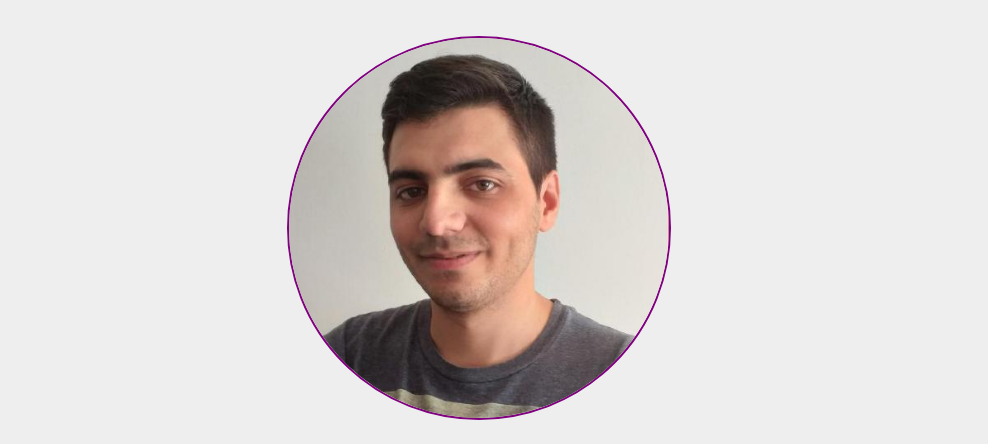
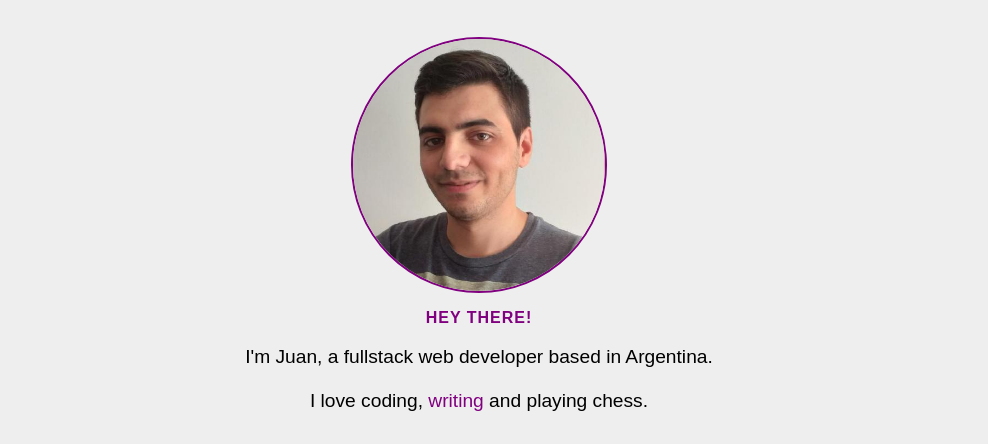
Before and after one commit to eliasjuanpablo/personal-site, a Gatsby site: page / in a window 1280 px wide. Shown: the part 101-545 px from the top of the page, without its empty margins (161-1149 px from the left). Built offline with nearby package versions, Linux system fonts and the light colour scheme; Gatsby itself is replaced by a stand-in of ours.

Commit message:
Implement grid layout for bigger viewports

```diff
--- a/src/components/Footer.js
+++ b/src/components/Footer.js
@@ -10,6 +10,7 @@ const Footer = () => {
 };
 
 const Wrapper = styled.div`
+  grid-area: footer;
   display: flex;
   flex-direction: column;
   align-items: center;
--- a/src/components/Layout.js
+++ b/src/components/Layout.js
@@ -25,6 +25,9 @@ const GlobalStyle = createGlobalStyle`
     font-size: 4vw;
     @media (min-width: 600px) {
       font-size: 3vw;
+    }
+    @media (min-width: 1024px) {
+      font-size: 16px;
     }
   }
 
@@ -60,11 +63,23 @@ const GlobalStyle = createGlobalStyle`
 `;
 
 const Wrapper = styled.div`
-  display: flex;
-  flex-direction: column;
+  display: grid;
+  grid-template-areas:
+    "nav"
+    "content"
+    "footer";
+  @media (min-width: 1024px) {
+    grid-template-columns: 1fr 4fr 1fr;
+
+    grid-template-areas:
+      "nav nav nav"
+      ". content ."
+      "footer footer footer";
+  }
 `;
 
 const Content = styled.div`
+  grid-area: content;
   min-height: 100vh;
   display: block;
 `;
--- a/src/components/Navbar.js
+++ b/src/components/Navbar.js
@@ -17,6 +17,7 @@ const Navbar = () => {
 };
 
 const Nav = styled.div`
+  grid-area: nav;
   color: ${(props) => props.theme.primary};
   font-size: 1.2rem;
   font-family: monospace;
--- a/src/pages/index.js
+++ b/src/pages/index.js
@@ -56,6 +56,9 @@ const Avatar = styled.img`
   @media (min-width: 600px) {
     width: 30vw;
   }
+  @media (min-width: 1024px) {
+    width: 20vw;
+  }
   border-radius: 100%;
   border: 2px solid ${(props) => props.theme.primary};
 `;
--- a/src/templates/blog-post.js
+++ b/src/templates/blog-post.js
@@ -56,7 +56,10 @@ const Description = styled.div`
   opacity: 0.5;
 `;
 const Picture = styled.img`
-  width: 150%;
+  max-width: 100%;
+  @media (max-width: 1024px) {
+    max-width: 120%;
+  }
   margin-left: -2em;
   margin-right: -2em;
 `;
```
